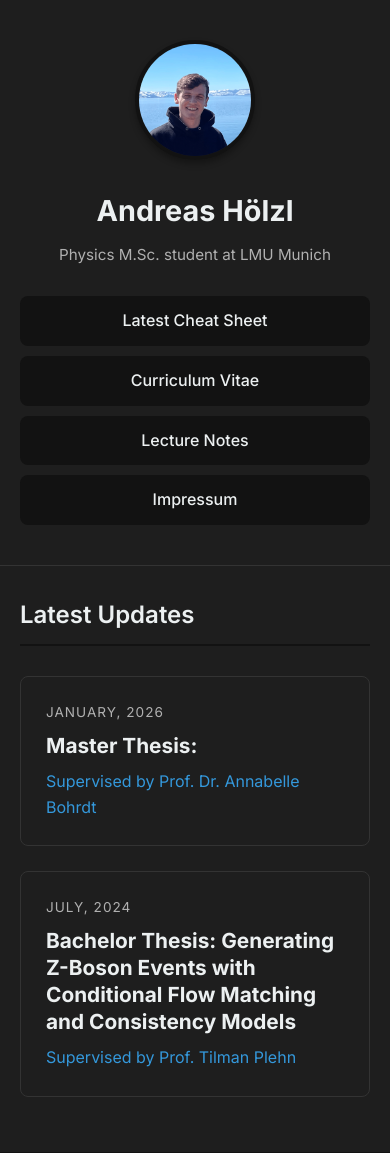
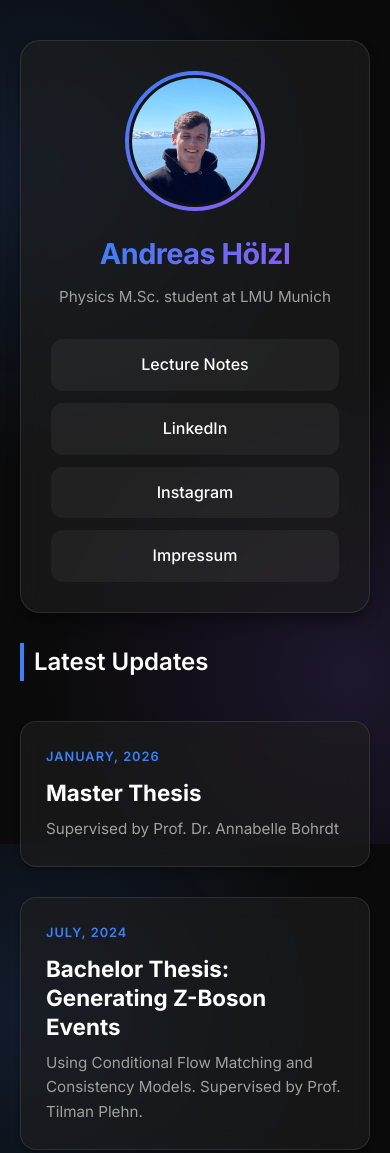
Before and after one commit to hoelzlandreas/hoelzlandreas.github.io, a plain HTML site: page index.html in a window 390 px wide. Shown: the top 1153 px of the page. Drawn offline with Linux system fonts and the light colour scheme.

```diff
--- a/index.html
+++ b/index.html
@@ -21,32 +21,35 @@
             <h1>Andreas Hölzl</h1>
             <p>Physics M.Sc. student at LMU Munich</p>
             <nav class="nav-links">
-                <a href="docs/Ex4_cheatsheet.pdf" class="nav-btn" target="_blank">Latest Cheat Sheet</a>
-                <!-- Add more links here as needed, e.g. <a href="mailto:email@example.com" class="nav-btn">Contact</a> -->
-                <a href="docs/cv.pdf" class="nav-btn" target="_blank">Curriculum Vitae</a>
                 <a href="#" class="nav-btn">Lecture Notes</a>
-                <a href="#" class="nav-btn">Impressum</a>
+                <a href="https://www.linkedin.com/" class="nav-btn" target="_blank">LinkedIn</a>
+                <a href="https://www.instagram.com/" class="nav-btn" target="_blank">Instagram</a>
+                <a href="articles/impressum.html" class="nav-btn">Impressum</a>
             </nav>
         </aside>
 
         <main class="content">
             <h2 class="section-title">Latest Updates</h2>
 
-            <div class="article">
-                <span class="article-date"> January, 2026</span>
-                <h2>Master Thesis:
-                </h2>
-                <p><a
-                        href="https://www.theorie.physik.uni-muenchen.de/lsvondelft/members/professors/annabelle/index.html">Supervised
-                        by Prof. Dr. Annabelle Bohrdt</a></p>
-            </div>
+            <!-- Master Thesis Card -->
+            <a href="articles/master-thesis.html" class="article-card">
+                <span class="article-date">January, 2026</span>
+                <h2>Master Thesis</h2>
+                <p>Supervised by Prof. Dr. Annabelle Bohrdt</p>
+            </a>
 
+            <!-- Bachelor Thesis Card -->
+            <a href="articles/bachelor-thesis.html" class="article-card">
+                <span class="article-date">July, 2024</span>
+                <h2>Bachelor Thesis: Generating Z-Boson Events</h2>
+                <p>Using Conditional Flow Matching and Consistency Models. Supervised by Prof. Tilman Plehn.</p>
+            </a>
 
-            <div class="article">
-                <span class="article-date">July, 2024</span>
-                <h2>Bachelor Thesis: Generating Z-Boson Events with Conditional Flow Matching and Consistency Models
-                </h2>
-                <p><a href="https://www.thphys.uni-heidelberg.de/~plehn/">Supervised by Prof. Tilman Plehn</a></p>
+            <h2 id="lecture-notes" class="section-title" style="margin-top: 20px;">Lecture Notes</h2>
+            <div class="article-card">
+                <span class="article-date">Ongoing</span>
+                <h2>Physics Lecture Notes</h2>
+                <p>Collection of notes from my M.Sc. courses. (Content coming soon)</p>
             </div>
         </main>
     </div>
--- a/style.css
+++ b/style.css
@@ -1,205 +1,304 @@
-/* Global Styles */
+/* Global Variables */
 :root {
-    --primary-color: #ecf0f1;
-    --accent-color: #3498db;
-    --text-color: #e0e0e0;
-    --text-light: #b0b0b0;
-    --bg-color: #121212;
-    --card-bg: #1e1e1e;
-    --sidebar-bg: #1e1e1e;
-    --border-color: #333;
-    --shadow: 0 4px 6px rgba(0, 0, 0, 0.3);
-    --transition: all 0.3s ease;
-    --font-main: 'Inter', -apple-system, BlinkMacSystemFont, "Segoe UI", Roboto, Helvetica, Arial, sans-serif;
+    /* Premium Dark Theme Palette */
+    --bg-main: #0a0a0a;
+    --bg-secondary: #121212;
+    --text-primary: #ffffff;
+    --text-secondary: #a0a0a0;
+    --accent-primary: #3b82f6;
+    /* Vivid Blue */
+    --accent-secondary: #8b5cf6;
+    /* Violet */
+    --accent-gradient: linear-gradient(135deg, #3b82f6, #8b5cf6);
+
+    /* UI Elements */
+    --card-bg: rgba(30, 30, 30, 0.6);
+    --card-border: rgba(255, 255, 255, 0.1);
+    --glass-blur: blur(12px);
+    --shadow-sm: 0 4px 6px -1px rgba(0, 0, 0, 0.3);
+    --shadow-md: 0 10px 15px -3px rgba(0, 0, 0, 0.4);
+    --shadow-lg: 0 20px 25px -5px rgba(0, 0, 0, 0.5);
+
+    /* Typography */
+    --font-sans: 'Inter', system-ui, -apple-system, sans-serif;
 }
 
+/* Reset & Base Styles */
 * {
-    box-sizing: border-box;
     margin: 0;
     padding: 0;
+    box-sizing: border-box;
 }
 
 body {
-    font-family: var(--font-main);
-    background-color: var(--bg-color);
-    color: var(--text-color);
+    font-family: var(--font-sans);
+    background-color: var(--bg-main);
+    color: var(--text-primary);
     line-height: 1.6;
+    min-height: 100vh;
     display: flex;
     justify-content: center;
-    min-height: 100vh;
-    padding: 20px;
-}
-
-a {
-    text-decoration: none;
-    color: var(--accent-color);
-    transition: var(--transition);
-}
-
-a:hover {
-    color: var(--primary-color);
-    text-decoration: underline;
+    align-items: flex-start;
+    /* Align to top for scrolling */
+    padding: 40px 20px;
+    background-image:
+        radial-gradient(circle at 10% 20%, rgba(59, 130, 246, 0.15) 0%, transparent 40%),
+        radial-gradient(circle at 90% 80%, rgba(139, 92, 246, 0.15) 0%, transparent 40%);
+    background-attachment: fixed;
 }
 
 /* Layout Container */
 .container {
     display: flex;
-    max-width: 1000px;
+    max-width: 1100px;
     width: 100%;
-    background-color: var(--card-bg);
-    box-shadow: var(--shadow);
-    border-radius: 12px;
-    overflow: hidden;
+    gap: 40px;
+    position: relative;
     flex-direction: row;
+    /* Default for desktop */
 }
 
-/* Sidebar Styles */
+/* Sidebar (Sticky) */
 .sidebar {
     width: 300px;
-    background-color: var(--sidebar-bg);
-    padding: 40px 30px;
-    border-right: 1px solid var(--border-color);
+    flex-shrink: 0;
+    background: var(--card-bg);
+    backdrop-filter: var(--glass-blur);
+    border: 1px solid var(--card-border);
+    border-radius: 20px;
+    padding: 30px;
     text-align: center;
+    position: sticky;
+    top: 40px;
+    height: fit-content;
+    box-shadow: var(--shadow-md);
+    transition: transform 0.3s ease;
     display: flex;
     flex-direction: column;
     align-items: center;
-    flex-shrink: 0;
+}
+
+.profile-img-container {
+    position: relative;
+    width: 140px;
+    height: 140px;
+    margin: 0 auto 20px;
+    border-radius: 50%;
+    padding: 4px;
+    /* Space for gradient border */
+    background: var(--accent-gradient);
 }
 
 .profile-img {
-    width: 150px;
-    height: 150px;
+    width: 100%;
+    height: 100%;
     border-radius: 50%;
     object-fit: cover;
-    margin-bottom: 20px;
-    border: 4px solid var(--bg-color);
-    box-shadow: var(--shadow);
+    border: 3px solid var(--bg-secondary);
+    background-color: var(--bg-secondary);
 }
 
 .sidebar h1 {
     font-size: 1.8rem;
-    color: var(--primary-color);
-    margin-bottom: 10px;
     font-weight: 700;
+    margin-bottom: 8px;
+    background: var(--accent-gradient);
+    background-clip: text;
+    -webkit-background-clip: text;
+    -webkit-text-fill-color: transparent;
+    letter-spacing: -0.5px;
 }
 
 .sidebar p {
+    color: var(--text-secondary);
     font-size: 0.95rem;
-    color: var(--text-light);
     margin-bottom: 30px;
-    line-height: 1.5;
 }
 
 /* Navigation */
 .nav-links {
     display: flex;
     flex-direction: column;
+    gap: 12px;
     width: 100%;
-    gap: 10px;
 }
 
 .nav-btn {
     display: block;
     padding: 12px 20px;
-    background-color: var(--bg-color);
-    color: var(--primary-color);
-    border-radius: 8px;
+    color: var(--text-primary);
+    text-decoration: none;
+    background: rgba(255, 255, 255, 0.05);
+    border-radius: 12px;
     font-weight: 500;
-    transition: var(--transition);
-    text-decoration: none;
+    transition: all 0.3s ease;
+    border: 1px solid transparent;
 }
 
 .nav-btn:hover {
-    background-color: var(--accent-color);
+    background: rgba(255, 255, 255, 0.1);
+    transform: translateX(5px);
+    border-color: rgba(255, 255, 255, 0.1);
     color: white;
-    transform: translateY(-2px);
-    text-decoration: none;
-    box-shadow: 0 4px 12px rgba(52, 152, 219, 0.3);
 }
 
-/* Main Content Styles */
+/* Main Content */
 .content {
     flex: 1;
-    padding: 40px;
-    background-color: var(--card-bg);
-    /* Use card-bg or just inherit since container has it */
+    display: flex;
+    flex-direction: column;
+    gap: 30px;
 }
 
 .section-title {
     font-size: 1.5rem;
-    color: var(--primary-color);
-    border-bottom: 2px solid var(--bg-color);
-    padding-bottom: 10px;
-    margin-bottom: 30px;
     font-weight: 600;
+    color: var(--text-primary);
+    margin-bottom: 10px;
+    padding-left: 10px;
+    border-left: 4px solid var(--accent-primary);
 }
 
-/* Articles / Cards */
-.article {
-    background-color: var(--card-bg);
-    border: 1px solid var(--border-color);
-    border-radius: 8px;
+/* Article Cards */
+.article-card {
+    display: block;
+    /* Make anchor block level */
+    background: var(--card-bg);
+    backdrop-filter: var(--glass-blur);
+    border: 1px solid var(--card-border);
+    border-radius: 16px;
     padding: 25px;
-    margin-bottom: 25px;
-    transition: var(--transition);
+    text-decoration: none;
+    transition: all 0.4s cubic-bezier(0.175, 0.885, 0.32, 1.275);
+    box-shadow: var(--shadow-sm);
     position: relative;
+    overflow: hidden;
 }
 
-.article:hover {
-    transform: translateY(-3px);
-    box-shadow: 0 10px 20px rgba(0, 0, 0, 0.5);
-    /* Stronger shadow for dark mode */
-    border-color: var(--accent-color);
+/* Hover effect for cards */
+.article-card:hover {
+    transform: translateY(-5px) scale(1.02);
+    box-shadow: var(--shadow-lg);
+    border-color: rgba(59, 130, 246, 0.4);
+    background: rgba(40, 40, 40, 0.7);
+}
+
+.article-card::before {
+    content: '';
+    position: absolute;
+    top: 0;
+    left: 0;
+    width: 100%;
+    height: 100%;
+    background: linear-gradient(45deg, transparent, rgba(255, 255, 255, 0.03), transparent);
+    transform: translateX(-100%);
+    transition: 0.6s;
+}
+
+.article-card:hover::before {
+    transform: translateX(100%);
 }
 
 .article-date {
-    font-size: 0.85rem;
-    color: var(--text-light);
+    font-size: 0.8rem;
+    color: var(--accent-primary);
+    font-weight: 600;
     text-transform: uppercase;
     letter-spacing: 1px;
-    margin-bottom: 8px;
+    margin-bottom: 10px;
     display: block;
 }
 
-.article h2 {
-    font-size: 1.3rem;
+.article-card h2 {
+    font-size: 1.4rem;
+    color: var(--text-primary);
     margin-bottom: 10px;
-    color: var(--primary-color);
     line-height: 1.3;
 }
 
-.article p {
-    color: var(--text-light);
-    font-size: 1rem;
+.article-card p {
+    color: var(--text-secondary);
+    font-size: 0.95rem;
+}
+
+/* Article Page Specifics */
+.back-link {
+    display: inline-block;
+    margin-bottom: 20px;
+    color: var(--accent-primary);
+    font-weight: 500;
+    text-decoration: none;
+}
+
+.back-link:hover {
+    text-decoration: underline;
+}
+
+.article-detail h1 {
+    font-size: 2rem;
+    margin-bottom: 10px;
+    background: var(--accent-gradient);
+    background-clip: text;
+    -webkit-background-clip: text;
+    -webkit-text-fill-color: transparent;
+}
+
+.article-detail .meta {
+    color: var(--text-secondary);
+    font-size: 0.9rem;
+    margin-bottom: 30px;
+    padding-bottom: 20px;
+    border-bottom: 1px solid var(--card-border);
+}
+
+.article-content {
+    color: var(--text-primary);
+    line-height: 1.8;
+}
+
+.article-content p {
+    margin-bottom: 20px;
+}
+
+.article-content h3 {
+    margin: 30px 0 15px;
+    color: var(--text-primary);
+}
+
+
+/* Impressum Section (Static, non-clickable) */
+.static-card {
+    background: var(--card-bg);
+    backdrop-filter: var(--glass-blur);
+    border: 1px solid var(--card-border);
+    border-radius: 16px;
+    padding: 25px;
+    margin-top: 40px;
+    color: var(--text-secondary);
+}
+
+.static-card h2 {
+    margin-bottom: 15px;
+    font-size: 1.3rem;
+    color: var(--text-primary);
 }
 
 /* Responsive Design */
-@media (max-width: 768px) {
+@media (max-width: 850px) {
     .container {
         flex-direction: column;
-        margin: 0;
-        border-radius: 0;
-        box-shadow: none;
-    }
-
-    body {
-        padding: 0;
-        background-color: var(--bg-color);
+        align-items: center;
+        gap: 30px;
     }
 
     .sidebar {
         width: 100%;
-        border-right: none;
-        border-bottom: 1px solid var(--border-color);
-        padding: 40px 20px;
+        max-width: 400px;
+        position: static;
+        /* Remove sticky on mobile */
     }
 
     .content {
-        padding: 30px 20px;
-    }
-
-    .profile-img {
-        width: 120px;
-        height: 120px;
+        width: 100%;
     }
 }
```
Also changed, not shown: articles/bachelor-thesis.html (added, +66 -0 lines), articles/impressum.html (added, +47 -0 lines), articles/master-thesis.html (added, +68 -0 lines).
